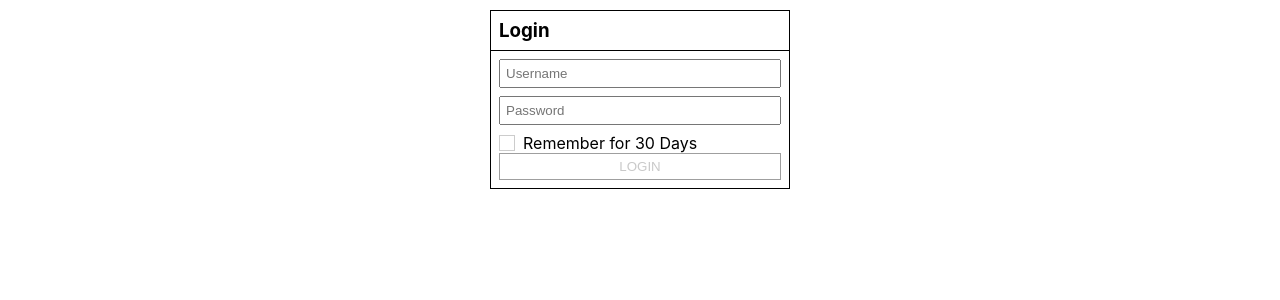
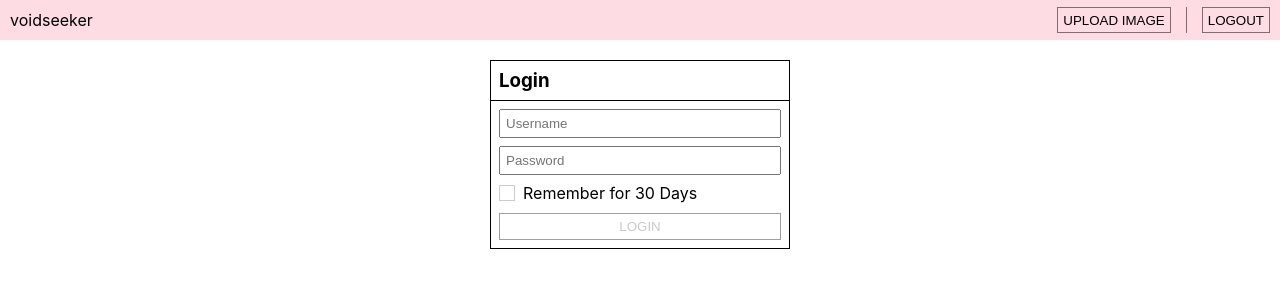
Before and after one commit to zekroTJA/voidseeker, a React (Create React App) app in the folder WebApp/: page /login in a window 1280 px wide. Shown: the top 300 px of the page. Built offline with nearby package versions, Linux system fonts and the light colour scheme; no server answers.

Commit message:
update redirects; add header

```diff
--- a/WebApp/src/App.scss
+++ b/WebApp/src/App.scss
@@ -1,3 +1,9 @@
 .router-outlet {
-  padding: 10px 20px;
+
+  margin-top: 60px;
+  width: 100vw;
+  height: calc(100vh - 60px);
+  padding: 0px 20px;
+
+  overflow-y: auto;
 }
--- a/WebApp/src/App.tsx
+++ b/WebApp/src/App.tsx
@@ -12,22 +12,24 @@ import ImageEditRoute from './routes/image-edit/image-edit';
 import UploadRoute from './routes/upload/upload';
 import AdminRoute from './routes/admin/admin';
 import UserEditRoute from './routes/user-edit/user-edit';
+import SnackBar from './components/snackbar/snackbar';
+import SnackBarNotifier, { SnackBarType } from './util/snackbar-notifier';
+import Header from './components/header/header';
 
 import './App.scss';
-import SnackBar from './components/snackbar/snackbar';
-import SnackBarNotifier, { SnackBarType } from './util/snackbar-notifier';
 
 export default class App extends Component {
   public state = {
-    redirect: '',
+    redirect: (null as any) as string,
+    loggedIn: true,
   };
 
   private globalState = new GlobalState();
 
   public componentDidMount() {
-    RestAPI.events.on('authentication-error', () =>
-      this.setState({ redirect: '/login' })
-    );
+    RestAPI.events.on('authentication-error', () => {
+      this.redirect('/login');
+    });
 
     RestAPI.events.on('error', (err: Response) => {
       if (err.headers.get('content-length') !== '0') {
@@ -52,22 +54,39 @@ export default class App extends Component {
 
     RestAPI.instanceStatus().then((val) => {
       if (!val.initialized) {
-        this.setState({ redirect: '/init' });
+        this.redirect('/init');
+      } else {
+        this.globalState.instance = val;
+        this.setState({});
       }
     });
   }
 
   public render() {
     return (
+      <div>
+        <SnackBar />
+        {this.state.loggedIn && (
+          <Header
+            version={this.globalState.instance?.version}
+            onLogout={this.onLogout.bind(this)}
+            onHome={this.onHome.bind(this)}
+            onUpload={this.onUpload.bind(this)}
+          />
+        )}
+
         <div className="router-outlet">
-        <SnackBar />
-
           <Router>
             <Route exact path="/init" render={() => <InitRoute />}></Route>
             <Route
               exact
               path="/login"
-            render={() => <LoginRoute globalState={this.globalState} />}
+              render={() => (
+                <LoginRoute
+                  globalState={this.globalState}
+                  onLoginSuccess={() => this.setState({ loggedIn: true })}
+                />
+              )}
             />
             <Route
               exact
@@ -123,6 +142,26 @@ export default class App extends Component {
             {this.state.redirect && <Redirect to={this.state.redirect} />}
           </Router>
         </div>
+      </div>
     );
   }
+
+  private redirect(to: string) {
+    this.setState({ redirect: to });
+    setTimeout(() => this.setState({ redirect: null }), 10);
   }
+
+  private async onLogout() {
+    await RestAPI.authLogout();
+    this.globalState.clearSelfUser();
+    this.redirect('/login');
+  }
+
+  private onHome() {
+    this.redirect('/images');
+  }
+
+  private onUpload() {
+    this.redirect('/upload');
+  }
+}
--- a/WebApp/src/api/models/instancestatus.ts
+++ b/WebApp/src/api/models/instancestatus.ts
@@ -3,4 +3,6 @@
 export interface InstanceStatusModel {
   initialized: boolean;
   userscount: number;
+  imagescount: number;
+  version: string;
 }
--- /dev/null
+++ b/WebApp/src/components/header/header.scss
@@ -0,0 +1,51 @@
+@import '../../styles/colors.scss';
+
+.header-container {
+  position: fixed;
+  top: 0;
+  right: 0;
+  left: 0;
+  height: 40px;
+  display: flex;
+  align-items: center;
+  background-color: lighten($c-accent, $amount: 40);
+  padding: 7px 10px;
+}
+
+.header-logo {
+  display: flex;
+  align-items: center;
+  cursor: pointer;
+  height: 100%;
+  transition: all 0.25s ease;
+
+  &:hover {
+    background-color: rgba(0, 0, 0, 0.05);
+  }
+}
+
+.header-version {
+  margin-left: 10px;
+  font-size: 13px;
+}
+
+.header-right-control {
+  margin-left: auto;
+  display: flex;
+  height: 100%;
+
+  > * {
+    margin-right: 10px;
+
+    &:last-child {
+      margin-right: 0px;
+    }
+  }
+}
+
+.header-spacer {
+  height: 100%;
+  width: 1px;
+  background-color: rgba(0, 0, 0, 0.5);
+  margin: 0 15px 0 5px;
+}
--- /dev/null
+++ b/WebApp/src/components/header/header.tsx
@@ -0,0 +1,39 @@
+/** @format */
+
+import React, { Component } from 'react';
+
+import './header.scss';
+
+interface HeaderPorps {
+  version?: string;
+  onLogout?: () => void;
+  onUpload?: () => void;
+  onHome?: () => void;
+}
+
+export default class Header extends Component<HeaderPorps> {
+  public render() {
+    return (
+      <div className="header-container">
+        <div
+          onClick={() => this.props.onHome?.call(this)}
+          className="header-logo"
+        >
+          voidseeker
+        </div>
+        {this.props.version && (
+          <span className="header-version">v.{this.props.version}</span>
+        )}
+        <div className="header-right-control">
+          <button onClick={() => this.props.onUpload?.call(this)}>
+            Upload image
+          </button>
+          <div className="header-spacer"></div>
+          <button onClick={() => this.props.onLogout?.call(this)}>
+            Logout
+          </button>
+        </div>
+      </div>
+    );
+  }
+}
--- a/WebApp/src/index.scss
+++ b/WebApp/src/index.scss
@@ -63,6 +63,10 @@ table {
   text-align: left;
 }
 
+h1, h2, h3, h4, h5 {
+  margin-top: 0;
+}
+
 .w-100 {
   width: 100%;
 }
--- a/WebApp/src/routes/image-details/image-details.scss
+++ b/WebApp/src/routes/image-details/image-details.scss
@@ -43,12 +43,6 @@
   }
 }
 
-.image-details-links-container {
-  > * {
-    width: 100%;
-  }
-}
-
 .image-detail-control-btns {
   display: flex;
   margin-top: 15px;
--- a/WebApp/src/routes/image-details/image-details.tsx
+++ b/WebApp/src/routes/image-details/image-details.tsx
@@ -112,7 +112,11 @@ class ImageDetailsRoute extends Component<ImageDetailsRouteProps> {
                 </tbody>
               </table>
               <div>
-                <a href={RestAPI.imageUrl(img.uid)} target="_blank">
+                <a
+                  href={RestAPI.imageUrl(img.uid)}
+                  target="_blank"
+                  rel="noopener noreferrer"
+                >
                   Open in original size
                 </a>
                 <br />
--- a/WebApp/src/routes/image-edit/image-edit.tsx
+++ b/WebApp/src/routes/image-edit/image-edit.tsx
@@ -50,6 +50,7 @@ class ImageEditRoute extends Component<ImageEditRouteProps> {
             <img
               className="image-edit-preview"
               src={RestAPI.imageUrl(this.state.image.uid)}
+              alt={this.state.image.title || this.state.image.filename}
             />
             <Container title="Edit Image">
               <ImageEditor
--- a/WebApp/src/routes/login/login.tsx
+++ b/WebApp/src/routes/login/login.tsx
@@ -7,9 +7,11 @@ import Container from '../../components/container/container';
 
 import './login.scss';
 import GlobalState from '../../util/globalstate';
+import SnackBarNotifier, { SnackBarType } from '../../util/snackbar-notifier';
 
 interface LoginRouteProps extends RouteComponentProps {
   globalState: GlobalState;
+  onLoginSuccess?: () => void;
 }
 
 class LoginRoute extends Component<LoginRouteProps> {
@@ -18,6 +20,15 @@ class LoginRoute extends Component<LoginRouteProps> {
     password: '',
     remember: false,
   };
+
+  public async componentDidMount() {
+    try {
+      const user = await this.props.globalState.selfUser();
+      if (user) {
+        this.props.history.push('/images');
+      }
+    } catch {}
+  }
 
   public render() {
     return (
@@ -35,7 +46,7 @@ class LoginRoute extends Component<LoginRouteProps> {
             value={this.state.password}
             onChange={(e) => this.setState({ password: e.target.value })}
           />
-          <div className="cb-container">
+          <div className="cb-container mb-10">
             <input
               id="input-remember"
               type="checkbox"
@@ -62,8 +73,15 @@ class LoginRoute extends Component<LoginRouteProps> {
         this.state.password
       );
       this.props.globalState.setSelfUser(user);
+      this.props.onLoginSuccess?.call(this);
       this.props.history.push('/images');
-    } catch (e) {}
+    } catch (e) {
+      SnackBarNotifier.show(
+        'Invalid login credentials.',
+        SnackBarType.ERROR,
+        4000
+      );
+    }
   }
 }
 
--- a/WebApp/src/util/globalstate.ts
+++ b/WebApp/src/util/globalstate.ts
@@ -4,9 +4,11 @@ import { UserModel } from '../api/models/user';
 import PageModel from '../api/models/page';
 import ImageModel from '../api/models/image';
 import { RestAPI } from '../api/restapi';
+import { InstanceStatusModel } from '../api/models/instancestatus';
 
 export default class GlobalState {
   public images = { offset: 0, size: 0, data: [] } as PageModel<ImageModel>;
+  public instance = {} as InstanceStatusModel;
 
   private _selfUser = (null as any) as UserModel;
 
@@ -23,4 +25,8 @@ export default class GlobalState {
   public setSelfUser(v: UserModel) {
     this._selfUser = v;
   }
+
+  public clearSelfUser() {
+    this._selfUser = (null as any) as UserModel;
+  }
 }
```
Lines whose indentation alone changed are shown as unchanged.
